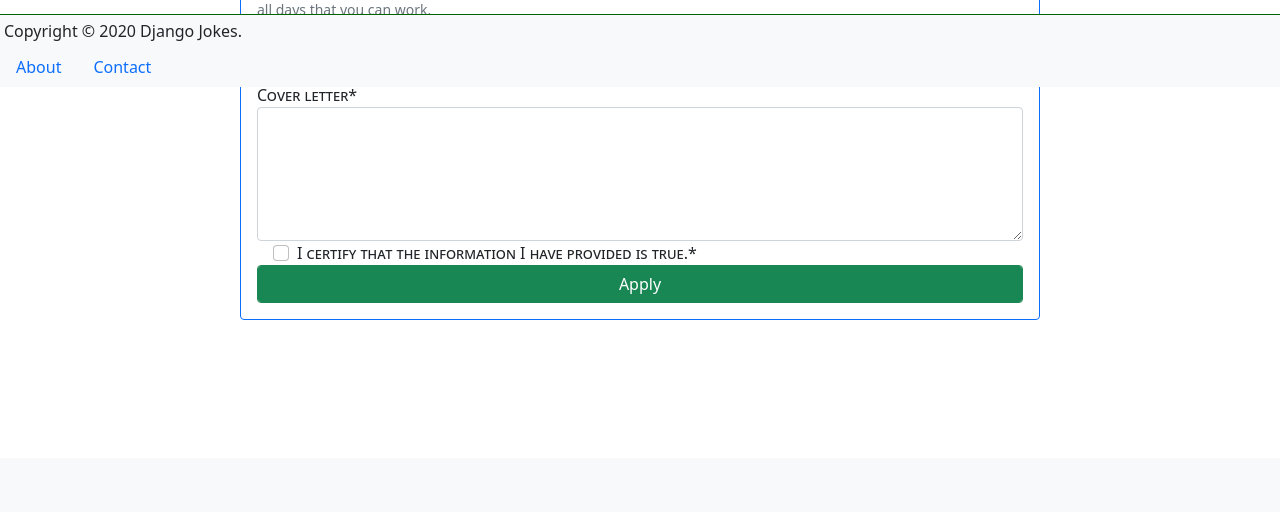
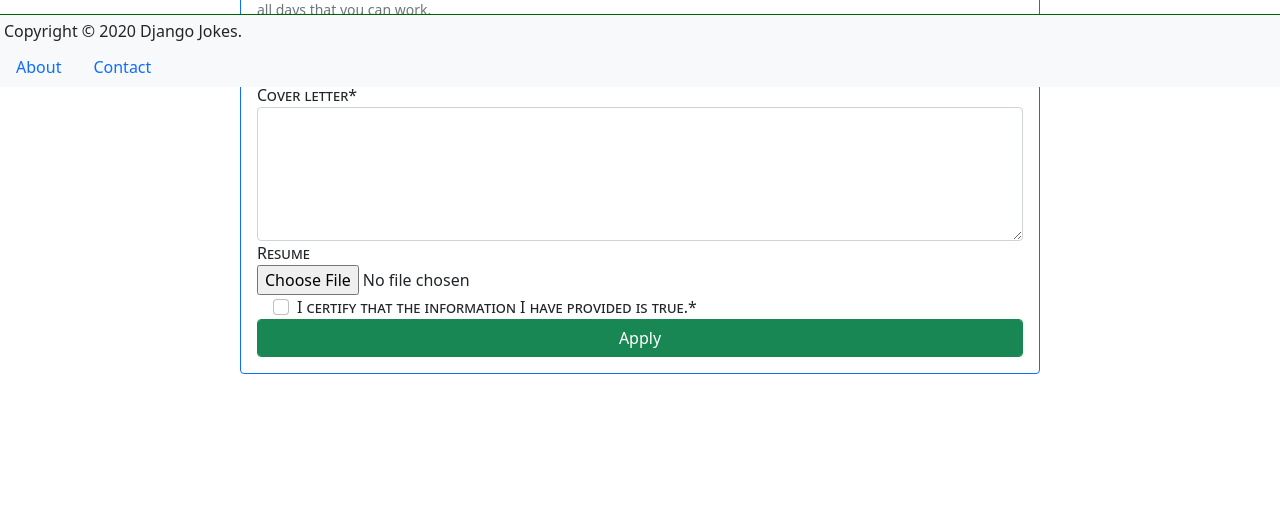
Before and after one commit to Ivanzlatoff/djangojokes.com, a Django app: page /jobs/job-app/ in a window 1280 px wide. Shown: the part 713-1225 px from the top of the page. Before the commit the page ends 1033 px from the top, so only its background shows below. Run offline with Django 3.2, Linux system fonts and the light colour scheme; data that the repository does not hold is empty; some libraries are stand-ins or nearby versions.

Commit message:
Keeping Resume Files PRivate

```diff
--- a/djangojokes/settings.py
+++ b/djangojokes/settings.py
@@ -47,6 +47,7 @@ INSTALLED_APPS = [
     'allauth',
     'allauth.account',
     'allauth.socialaccount',
+    'private_storage',
 
     # Local apps
     'common.apps.CommonConfig',
@@ -181,6 +182,10 @@ STATICFILES_DIRS = [
 MEDIA_URL = '/media/'
 MEDIA_ROOT = BASE_DIR / 'media'
 
+# private-storage settings
+PRIVATE_STORAGE_ROOT = MEDIA_ROOT / 'private/'
+PRIVATE_STORAGE_AUTH_FUNCTION = 'private_storage.permissions.allow_staff'
+
 # Default primary key field type
 # https://docs.djangoproject.com/en/3.2/ref/settings/#default-auto-field
 
--- a/djangojokes/urls.py
+++ b/djangojokes/urls.py
@@ -17,6 +17,7 @@ from django.conf import settings
 from django.conf.urls.static import static
 from django.contrib import admin
 from django.urls import path, include
+import private_storage.urls
 
 urlpatterns = [
     # Admin
@@ -27,6 +28,9 @@ urlpatterns = [
     path('account/', include('users.urls')),
     path('account/', include('allauth.urls')),
 
+    # Private media
+    path('media/private/', include(private_storage.urls)),
+
     # Local Apps
     path('jobs/', include('jobs.urls')),
     path('jokes/', include('jokes.urls')),
--- a/jobs/forms.py
+++ b/jobs/forms.py
@@ -38,7 +38,7 @@ class JobApplicationForm(forms.ModelForm):
         fields = (
             'first_name', 'last_name', 'email', 'website', 'employment_type',
             'start_date', 'available_days', 'desired_hourly_wage',
-            'cover_letter', 'confirmation', 'job'
+            'cover_letter', 'resume', 'confirmation', 'job'
         )
         widgets = {
             'first_name': forms.TextInput(attrs={'autofocus': True}),
@@ -54,7 +54,8 @@ class JobApplicationForm(forms.ModelForm):
             'desired_hourly_wage': forms.NumberInput(
                 attrs = {'min': '10.00', 'max': '100.00', 'step': '.25'}
             ),
-            'cover_letter': forms.Textarea(attrs={'cols': '100', 'rows': '5'})
+            'cover_letter': forms.Textarea(attrs={'cols': '100', 'rows': '5'}),
+            'resume': forms.FileInput(attrs={'accept':'application/pdf'})
         }
         error_message = {
             'start_date': {
--- a/jobs/models.py
+++ b/jobs/models.py
@@ -1,3 +1,4 @@
+import filetype
 from datetime import datetime
 from django.core import validators
 
@@ -5,12 +6,18 @@ from django.core.exceptions import ValidationError
 from django.core.validators import URLValidator
 from django.db import models
 from django.db.models.fields import URLField
+from private_storage.fields import PrivateFileField
 
 def validate_future_date(value):
     if value < datetime.now().date():
         raise ValidationError(
             message=f'{value} is in the past.', code='past_date'
         )
+
+def validate_pdf(value):
+    kind = filetype.guess(value)
+    if not kind or kind.mime != 'application/pdf':
+        raise ValidationError("That's not a PDF file.")
 
 class Job(models.Model):
     title = models.CharField(max_length=200)
@@ -43,6 +50,10 @@ class Applicant(models.Model):
     available_days = models.CharField(max_length=20)
     desired_hourly_wage = models.DecimalField(max_digits=5, decimal_places=2)
     cover_letter = models.TextField()
+    resume = PrivateFileField(
+        upload_to='resumes', blank=True, help_text='PDFs only',
+        validators = [validate_pdf]
+    )
     confirmation = models.BooleanField()
     job = models.ForeignKey(Job, on_delete=models.CASCADE)
     created = models.DateTimeField(auto_now_add=True)
--- a/templates/403.html
+++ b/templates/403.html
@@ -6,7 +6,7 @@
         style="max-width: 30rem">
         <div class="card-header">What are you trying to do?</div>
         <div class="card-body text-primary">
-            <h5 class="card-title">That;s not funny.</h5>
+            <h5 class="card-title">That's not funny.</h5>
         </div>
         <div class="card-footer">
             <small class="text-muted">403: Permission Denied</small>
--- a/templates/jobs/applicant_form.html
+++ b/templates/jobs/applicant_form.html
@@ -5,7 +5,7 @@
 {% block main %}
   <h2 class="text-center">Joke Writer Application</h2>
   <div class="card border-primary m-auto mb-3 p-3" style="max-width: 50rem">
-    <form method="post" novalidate>
+    <form method="post" novalidate enctype="multipart/form-data">
       {% csrf_token %}
       {{ form.job|as_crispy_field }}
       <div class="form-row">
@@ -41,6 +41,7 @@
         </div>
       </div>
       {{ form.cover_letter|as_crispy_field }}
+      {{ form.resume|as_crispy_field }}
       {{ form.confirmation|as_crispy_field }}
       <button class="form-control btn btn-success">Apply</button>
     </form>
```
Also changed, not shown: jobs/migrations/0002_applicant_resume.py (added), 1 other file.
